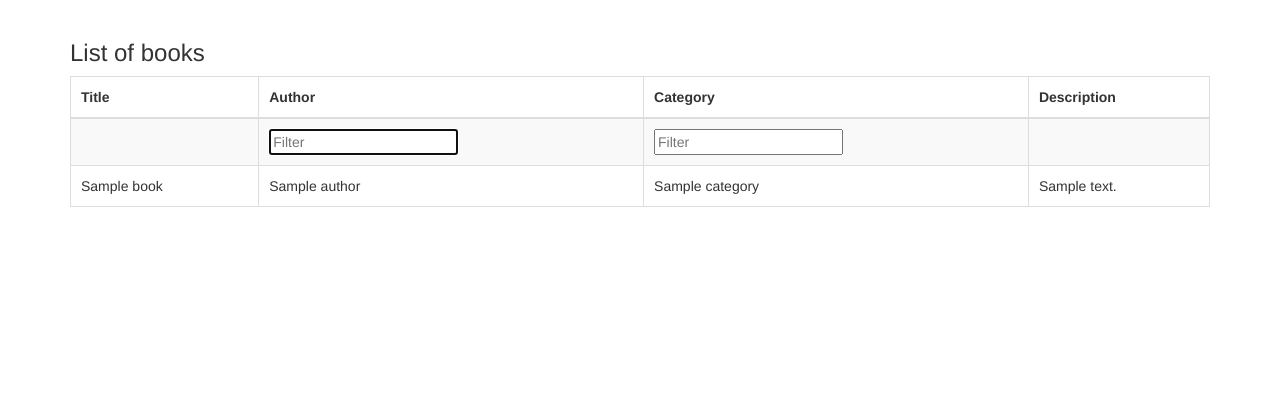
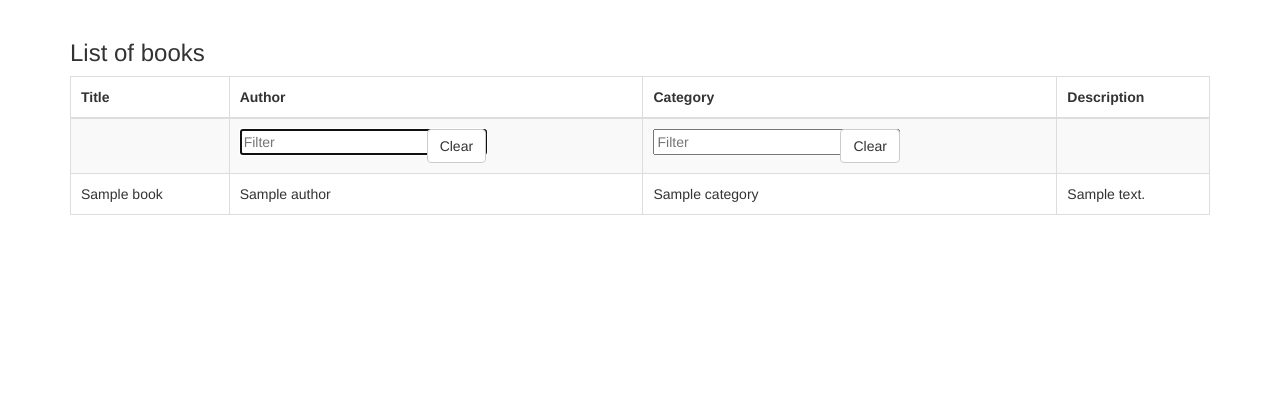
Before and after one commit to Hapidjuss/books_manager, a Flask app: page / in a window 1280 px wide. Shown: the part 52-466 px from the top of the page. Run offline with Flask 2, Linux system fonts and the light colour scheme; tables that the repository leaves empty hold one stand-in row (values such as "Sample post"); some libraries are stand-ins or nearby versions.

Commit message:
Added buttons to clear each filter

```diff
--- a/app/static/css/styles.css
+++ b/app/static/css/styles.css
@@ -58,3 +58,13 @@ td, th {
 .push {
     height: 60px;
 }
+
+.btn_inside {
+    margin-left: -60px;
+    float: left;
+}
+
+.with_button {
+    padding-right: 60px;
+    float: left;
+}
--- a/app/static/js/filter.js
+++ b/app/static/js/filter.js
@@ -1,4 +1,4 @@
-function SearchTableBy() {
+function filterTable() {
     var authorInput, categoryInput;
     var authorFilter, categoryFilter;
     var table, tr, td, x;
@@ -27,3 +27,11 @@ function SearchTableBy() {
         }
     }
 }
+
+function clearFilter(node) {
+    var input;
+    input = node.parentNode.childNodes[1];
+    input.value = "";
+    input.focus();
+    filterTable();
+}
--- a/app/templates/list.html
+++ b/app/templates/list.html
@@ -17,15 +17,17 @@
             <td></td>
             <td>
                 <div class="row">
-                    <div class="col-md-12">
-                        <input type="text" id="AuthorFilter" onkeyup="SearchTableBy()" placeholder="Filter" autofocus>
+                    <div class="col-md-8">
+                        <input class="with_button" type="text" id="AuthorFilter" onkeyup="filterTable()" placeholder="Filter" autofocus>
+                        <button class="btn btn-default btn_inside" onclick="clearFilter(this)">Clear</button>
                     </div>
                 </div>
             </td>
             <td>
                 <div class="row">
-                    <div class="col-md-12">
-                        <input type="text" id="CategoryFilter" onkeyup="SearchTableBy()" placeholder="Filter" autofocus>
+                    <div class="col-md-8">
+                        <input class="with_button" type="text" id="CategoryFilter" onkeyup="filterTable()" placeholder="Filter" autofocus>
+                        <button class="btn btn-default btn_inside" onclick="clearFilter(this)">Clear</button>
                     </div>
                 </div>
             </td>
@@ -60,4 +62,12 @@
     {% else %}
     <p>Try to add some books first.</p>
     {% endif %}
+
+{% block scripts %}
+    <script>
+        window.onload = filterTable();
+    </script>
+    {{ super() }}
 {% endblock %}
+
+{% endblock %}
```
Also changed, not shown: app/books_db.sqlite3.
